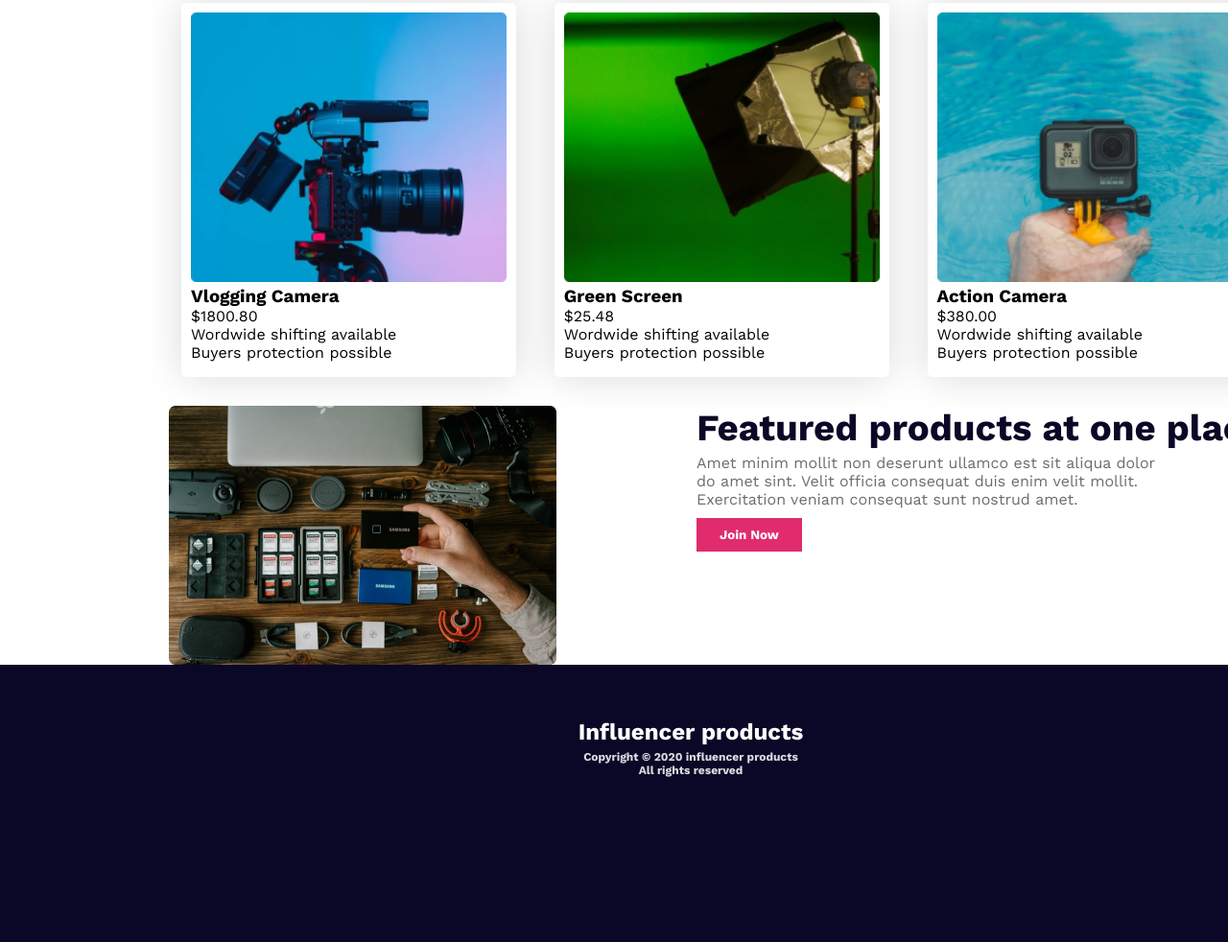
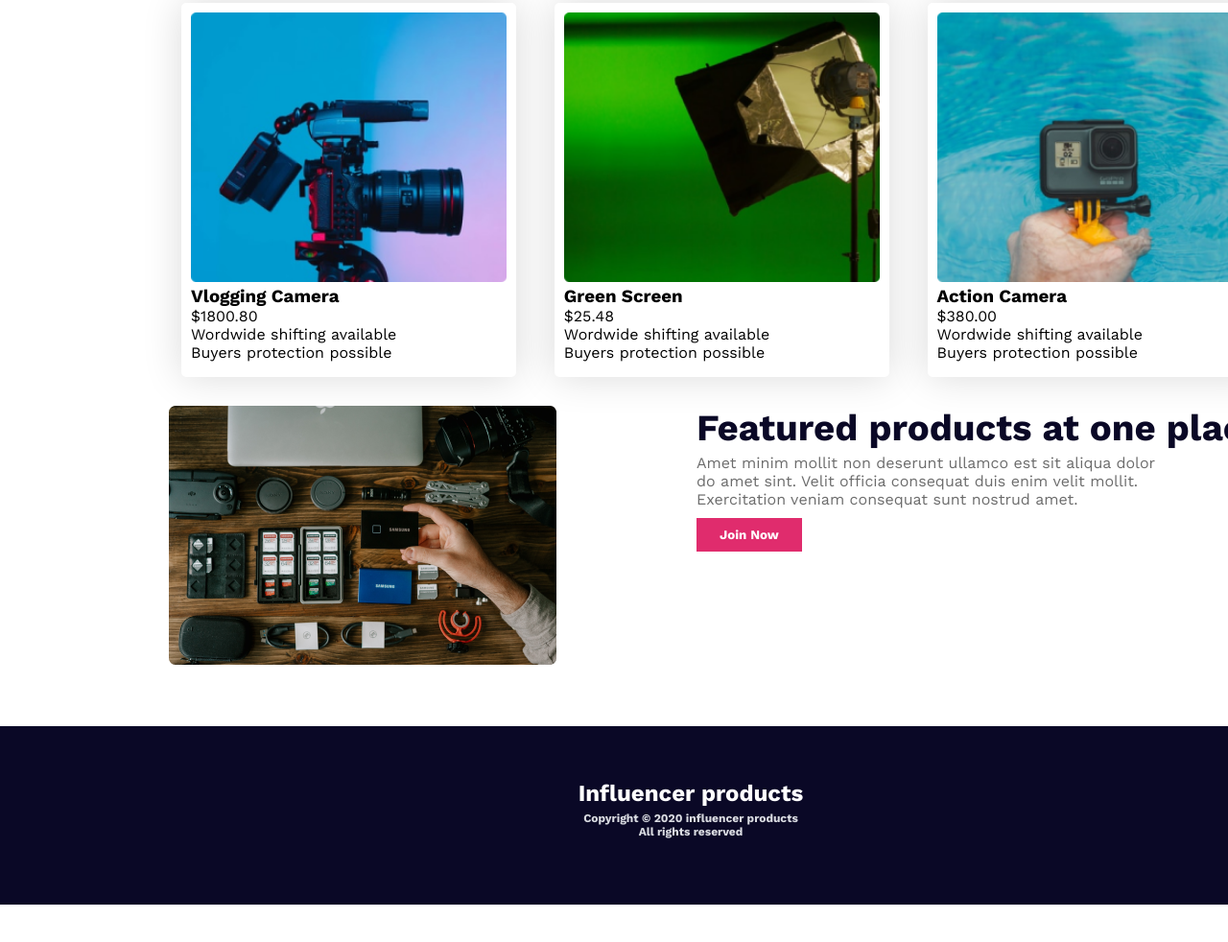
Before and after one commit to alamin-ador1/influencer-web, a plain HTML site: page index.html in a window 1280 px wide. Shown: the part 2029-3011 px from the top of the page at 96% size. After the commit the page ends 2972 px from the top, so only its background shows below. Drawn offline with nearby package versions, Linux system fonts and the light colour scheme.

Commit message:
add new code

```diff
--- a/styles.css
+++ b/styles.css
@@ -124,6 +124,7 @@ pa
   display: flex;
   justify-content: space-around;
   width: 1440px;
+  padding-bottom: 4rem;
 }
 .gear-tiltle{
   color: #0A0826;
@@ -156,7 +157,7 @@ margin-top: 10px;
 .footer-container{
   text-align: center;
   width: 1440px;
-  height: 239px;
+  height: 130px;
   background: #0A0826;
   color: #FFF;
   padding-top: 3.5rem;
```
